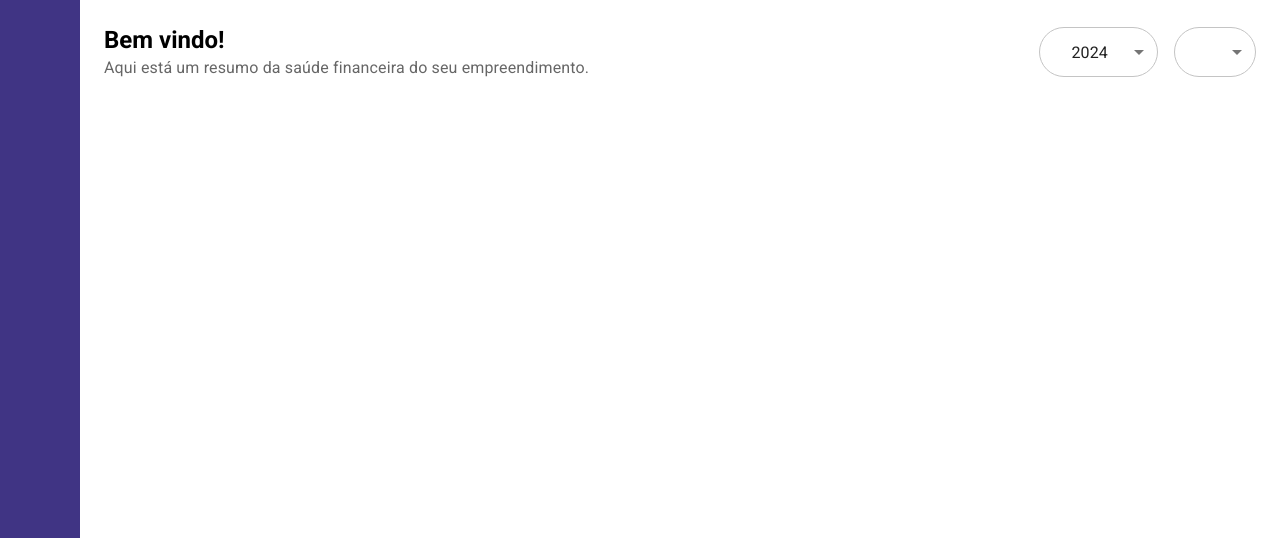
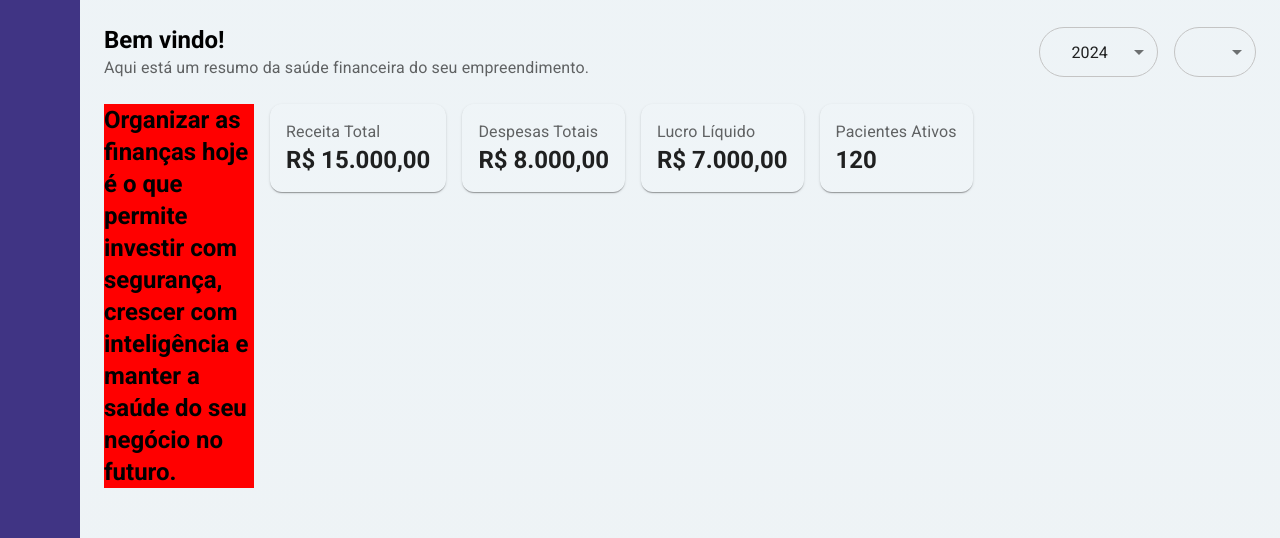
Before and after one commit to daguanoguii/dash-madflow, a React (Vite) app in the folder frontend/: page /home in a window 1280 px wide. Shown: the top 538 px of the page. Built offline with nearby package versions, Linux system fonts and the light colour scheme; some icons are missing.

Commit message:
AJEITANDO CONTEUDO HOME

```diff
--- a/frontend/src/pages/Home.jsx
+++ b/frontend/src/pages/Home.jsx
@@ -1,6 +1,5 @@
 import { useState } from "react"
-import { Box, IconButton, Typography, Grid, Card, Select, MenuItem } from "@mui/material"
-
+import { Box, IconButton, Typography, Grid, Card, Select, MenuItem, TextField } from "@mui/material"
 import { Sidebar } from "../components/layouts/SideBar"
 
 
@@ -11,12 +10,13 @@ export const Home = () => {
 
 
   return (
-    <Box sx={{ display: "flex"  }}>
+    <Box sx={{ display: "flex" }}>
 
       <Sidebar open={open} setOpen={setOpen}/>
 
-      {/* HEADER */}
-      <Box sx={{ flexGrow: 1, p: 3 }}>
+
+      <Box sx={{ flexGrow: 1, p: 3, display:"flex", flexDirection:"column", background: 'linear-gradient(180deg, rgba(221, 232, 238, 0.5) 48.5%, rgba(222, 230, 234, 0.5) 100%)'}}>
+            {/* HEADER */}
         <Box
           component="header"
             sx={{
@@ -57,6 +57,38 @@ export const Home = () => {
               </Box>
             </Box>
         </Box>
+
+            {/*MAIN*/}
+
+          <Grid container spacing={2} flexDirection="row">
+            <Grid item xs={12} sm={6} md={3} >
+              <Box sx={{ justifyContent:"initial", height: "100%", width:"150px", backgroundColor:"#ff0000"}}>
+                <Typography variant="h5" fontWeight="bold">
+                    Organizar as finanças hoje é o que permite investir com segurança, crescer com inteligência e manter a saúde do seu negócio no futuro.
+                </Typography>
+              </Box>
+            </Grid>
+
+            <Grid item xs={12} sm={6} md={3}>
+              <SummaryCard title="Receita Total" value="R$ 15.000,00" />
+            </Grid>
+
+            <Grid item xs={12} sm={6} md={3}>
+              <SummaryCard title="Despesas Totais" value="R$ 8.000,00" />
+            </Grid>
+
+            <Grid item xs={12} sm={6} md={3}>
+              <SummaryCard title="Lucro Líquido" value="R$ 7.000,00" />
+            </Grid>
+
+            <Grid item xs={12} sm={6} md={3}>
+              <SummaryCard title="Pacientes Ativos" value="120" />
+            </Grid>
+
+
+          </Grid>
+
+
       </Box>
     </Box>
 
@@ -74,25 +106,3 @@ export const Home = () => {
     <Typography variant="h5" fontWeight="bold">{value}</Typography>
   </Card>
 )
-
-const SidebarItem = ({ icon, label, open }) => (
-  <Box
-    sx={{
-      display: "flex",
-      alignItems: "center",
-      gap: 2,
-      p: 1,
-      borderRadius: 2,
-      cursor: "pointer",
-      color: "white",
-      "&:hover": { backgroundColor: "#6d5bd03f",
-                    transition:
-                      "background-color 0.3s"
-       }
-    }}
-  >
-
-    {icon}
-    {open && <Typography>{label}</Typography>}
-  </Box>
-)
```
